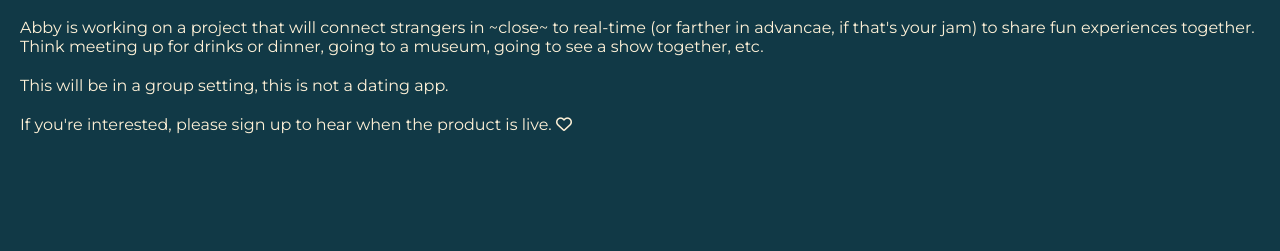
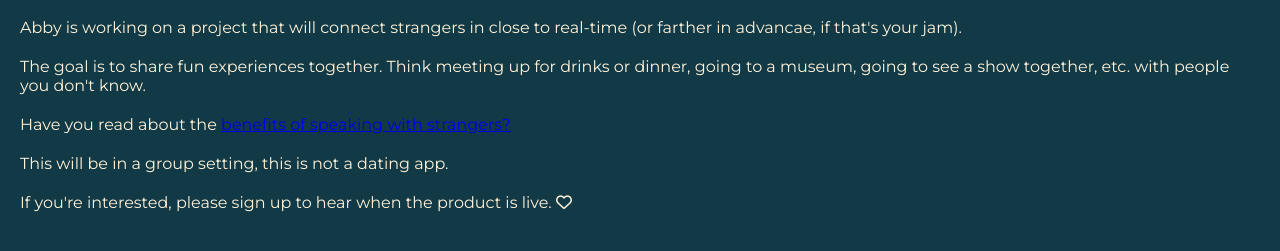
Before and after one commit to abbyroskind/IS_validation, a plain HTML site: page index.html in a window 1280 px wide. Shown: the part 61-312 px from the top of the page. Drawn offline with Linux system fonts and the light colour scheme; a script that the page names is missing.

Commit message:
editing text

```diff
--- a/index.html
+++ b/index.html
@@ -14,7 +14,9 @@
 <body>
     <div class="main-container">
         <h1>Meet New People, Share Fun Experiences</h1>
-        <p>Abby is working on a project that will connect strangers in ~close~ to real-time (or farther in advancae, if that's your jam) to share fun experiences together. Think meeting up for drinks or dinner, going to a museum, going to see a show together, etc.</p>
+        <p>Abby is working on a project that will connect strangers in close to real-time (or farther in advancae, if that's your jam).
+        <p>The goal is to share fun experiences together. Think meeting up for drinks or dinner, going to a museum, going to see a show together, etc. with people you don't know.</p>
+        <p>Have you read about the <a href="https://www.theatlantic.com/ideas/archive/2023/08/intellectual-difference-diversity-happiness/675095/" target="_blank">benefits of speaking with strangers?</a></p>
         <p>This will be in a group setting, this is not a dating app.</p>
         <p>If you're interested, please sign up to hear when the product is live. <i class="fa-regular fa-heart"></i></p>
         <div data-tf-live="01HPMRY8T93RXYJ9PZ3T4G0NWN"></div><script src="//embed.typeform.com/next/embed.js"></script>
--- a/main.css
+++ b/main.css
@@ -56,6 +56,8 @@ h1 {
     padding-bottom: 20px;
 }
 
+.main-container iframe .block-list__Root-sc-gxm16y-0.kMbjEa {border-top: 3px solid var(--mauve);}
+
 .main-container iframe .Root-sc-__sc-1ndopc5-3.gfRTxr {display: none;}
 
 .main-container iframe .LayoutWrapper-sc-__sc-1ndopc5-2.ftHTbG {justify-content: center;}
```
